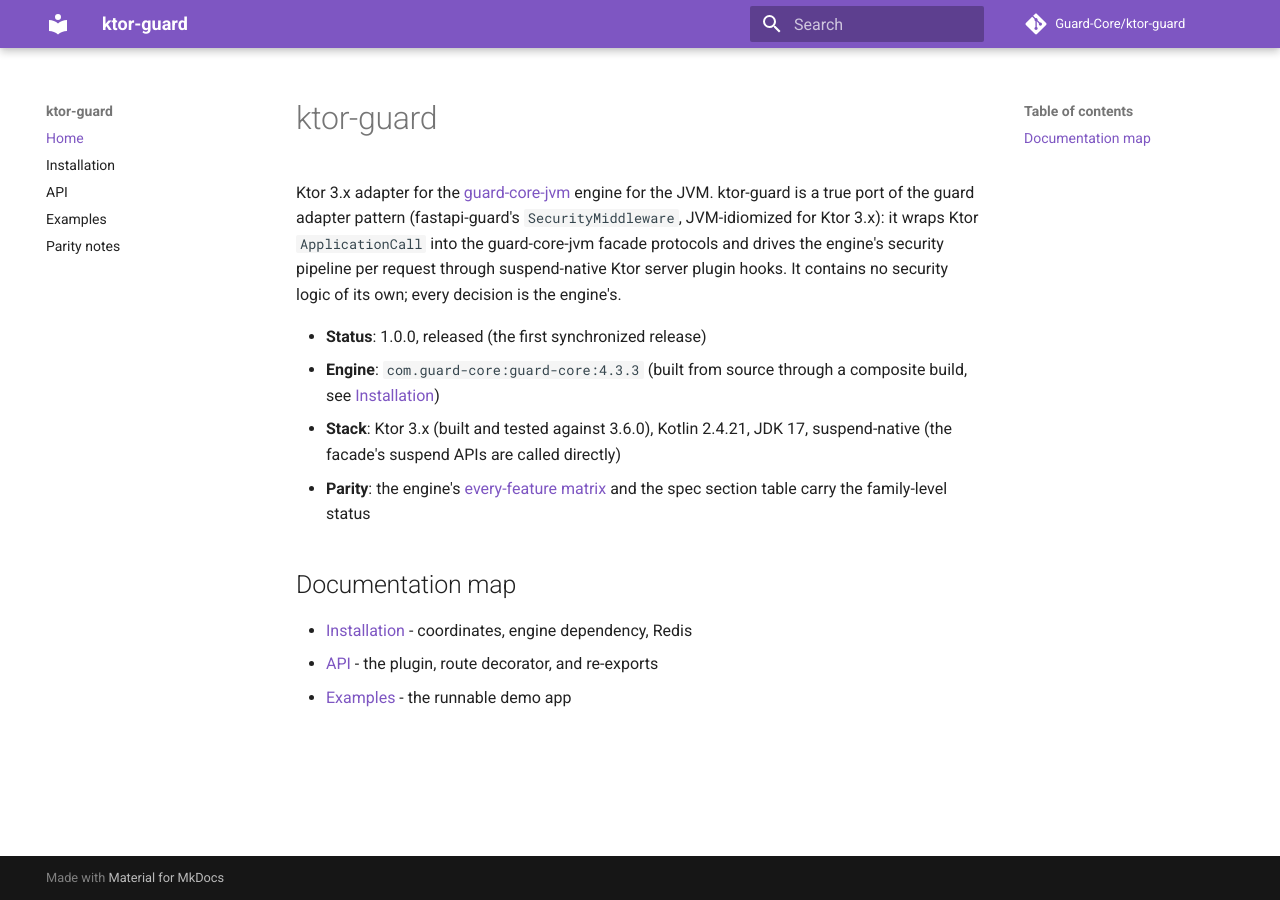
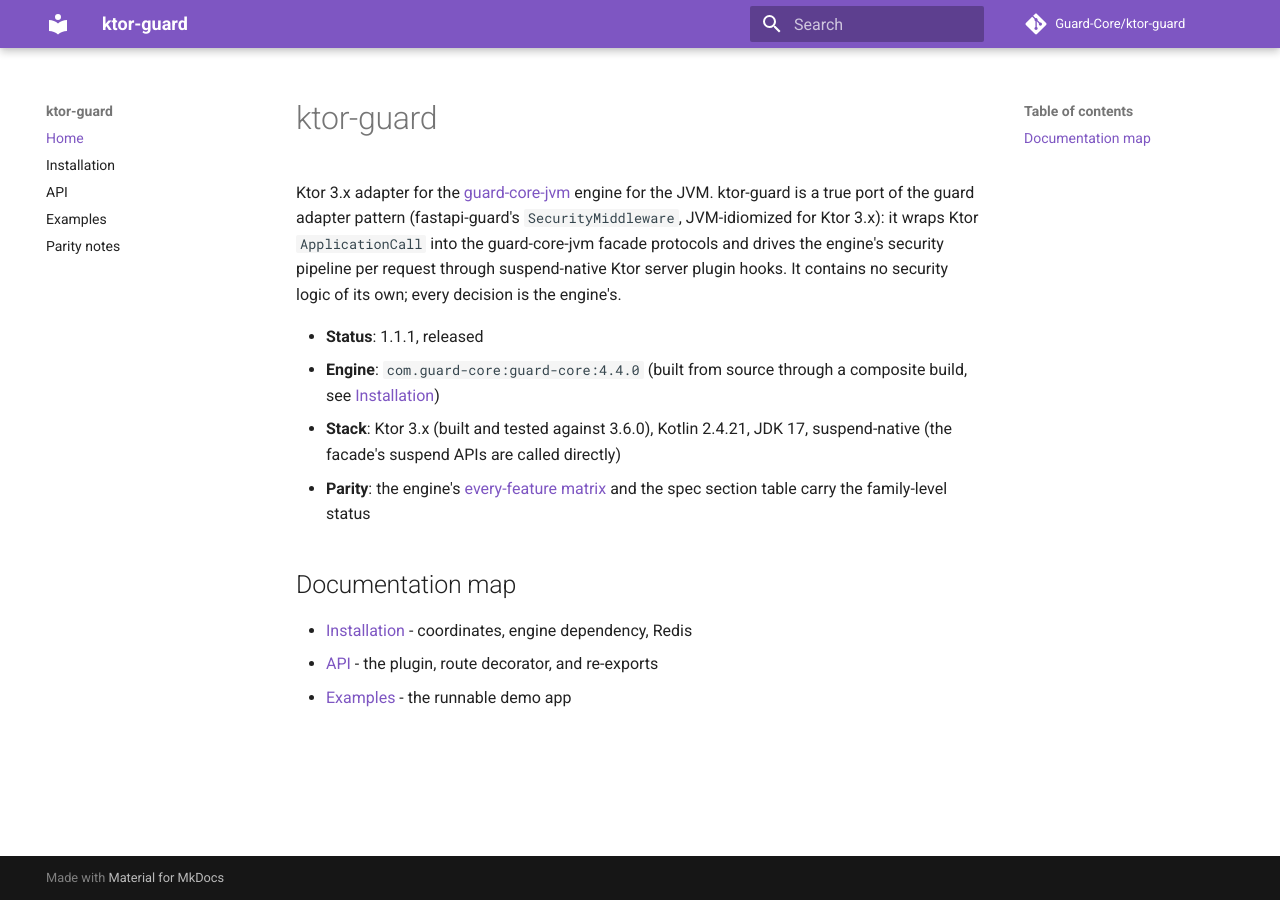
Before and after one commit to Guard-Core/ktor-guard, an MkDocs documentation site: the page built from docs/index.md, in a window 1280 px wide. Built offline with MkDocs 1.6.1 and Material for MkDocs 9.7.7, drawn with Linux system fonts in a browser that asks for light colours; comment, search, counter and statistics services are not loaded.

Commit message:
docs: state the current adapter and engine versions
The docs index still said 1.0.0 and engine 4.3.3, and several install and build comments named the engine at 4.3.3. They now match guardCore 4.4.0 and this release.

```diff
--- a/docs/index.md
+++ b/docs/index.md
@@ -8,8 +8,8 @@
 plugin hooks. It contains no security logic of its own; every decision is the
 engine's.
 
-- **Status**: 1.0.0, released (the first synchronized release)
-- **Engine**: `com.guard-core:guard-core:4.3.3` (built from source through a
+- **Status**: 1.1.1, released
+- **Engine**: `com.guard-core:guard-core:4.4.0` (built from source through a
   composite build, see [Installation](installation.md))
 - **Stack**: Ktor 3.x (built and tested against 3.6.0), Kotlin 2.4.21, JDK 17,
   suspend-native (the facade's suspend APIs are called directly)
```
Also changed, not shown: README.md (+3 -3 lines), docs/installation.md (+1 -1 lines), 2 other files.
